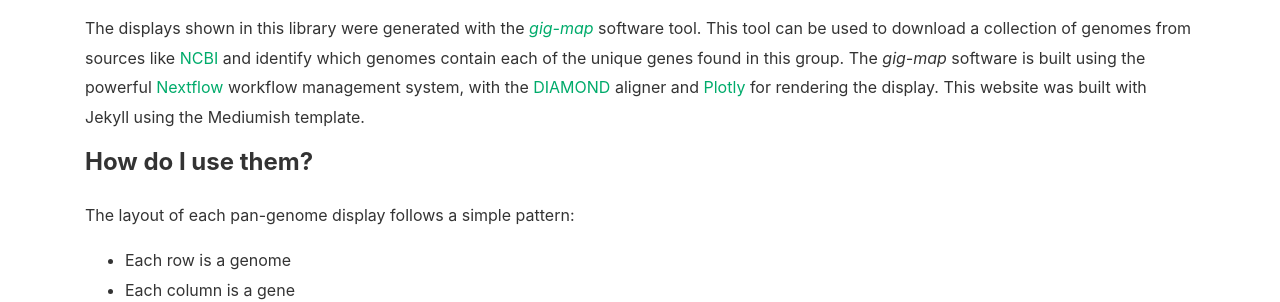
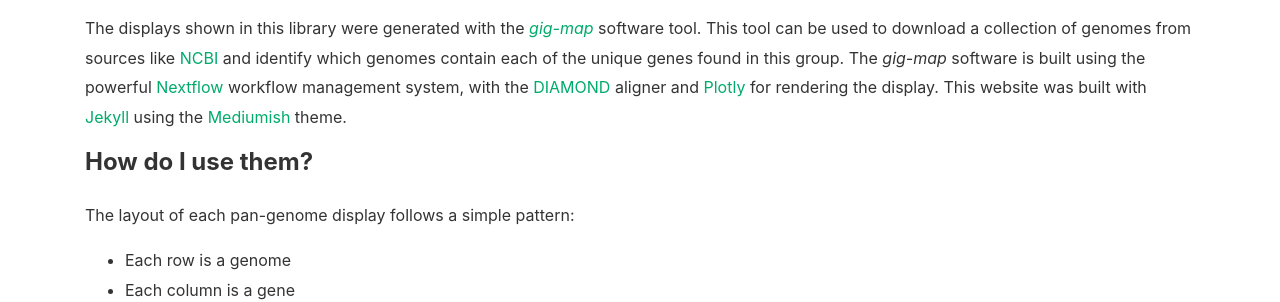
Before and after one commit to FredHutch/gig-map-library, a Jekyll site: the page built from _pages/about.md, in a window 1280 px wide and 900 px high, scrolled down 492 px. Shown: the part 183-485 px from the top of the window. Built offline with Jekyll 4.4.1, drawn with Linux system fonts in a browser that asks for light colours; nearby versions of some CDN libraries.

Commit message:
Update formatting

```diff
--- a/_pages/about.md
+++ b/_pages/about.md
@@ -32,8 +32,8 @@
 [NCBI](https://www.ncbi.nlm.nih.gov/genome/browse#!/prokaryotes/) and identify which genomes contain
 each of the unique genes found in this group. The _gig-map_ software is built using the powerful
 [Nextflow](https://nextflow.io/) workflow management system, with the [DIAMOND](https://github.com/bbuchfink/diamond)
-aligner and [Plotly](https://plotly.com/) for rendering the display. This website was built with Jekyll
-using the Mediumish template.
+aligner and [Plotly](https://plotly.com/) for rendering the display. This website was built with
+[Jekyll](https://jekyllrb.com/) using the [Mediumish](https://jekyllthemes.io/theme/mediumish) theme.
 
 #### How do I use them?
 
@@ -68,6 +68,8 @@
 For a longer explanation of the scientific approach used to generate these interactive maps, please
 watch this video. All of the maps shown in the video are also available in the library.
 
+<iframe width="560" height="315" src="https://www.youtube.com/embed/q_pXII2s-cw" title="YouTube video player" frameborder="0" allow="accelerometer; autoplay; clipboard-write; encrypted-media; gyroscope; picture-in-picture" allowfullscreen></iframe>
+
 #### Contact Us
 
 To learn more about this project, please don't hesitate to be in touch:
--- a/index.html
+++ b/index.html
@@ -34,7 +34,7 @@
 
     <div class="section-title">
 
-        <h2><span>All Stories</span></h2>
+        <h2><span>All Maps</span></h2>
 
     </div>
 
```
Also changed, not shown: _includes/share.html (+3 -9 lines), _layouts/post.html (+10 -6 lines).
